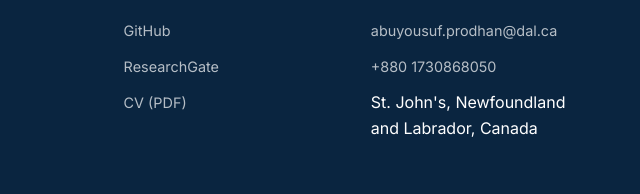
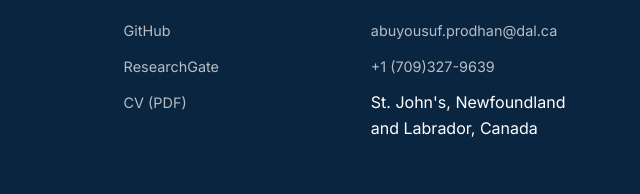
Before and after one commit to SiAm1998/MdAbuYousuf_ProdhanOCG, a plain HTML site: page index.html in a window 1280 px wide. Shown: the part 8504-8698 px from the top of the page, 640-1280 px from the left. Drawn offline with Linux system fonts and the light colour scheme.

Commit message:
updated index file again

```diff
--- a/index.html
+++ b/index.html
@@ -844,7 +844,7 @@
                 <h4>Contact</h4>
                 <ul>
                     <li><a href="mailto:abuyousuf.prodhan@dal.ca">abuyousuf.prodhan@dal.ca</a></li>
-                    <li><a href="tel:+8801730868050">+880 1730868050</a></li>
+                    <li><a href="tel:+1 (709)327-9639">+1 (709)327-9639</a></li>
                     <li>St. John's, Newfoundland and Labrador, Canada</li>
                 </ul>
             </div>
```
